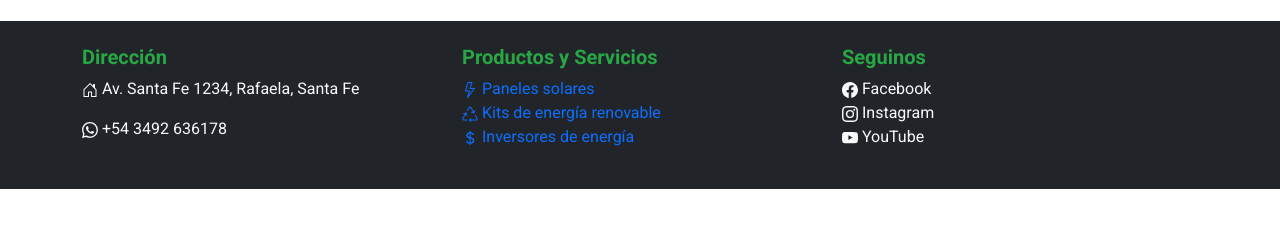
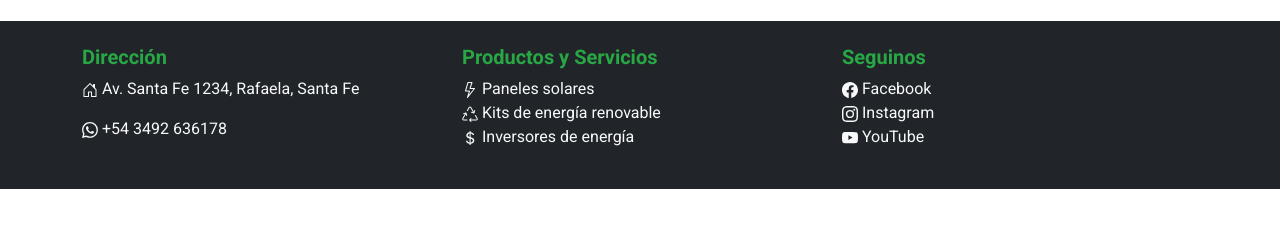
Before and after one commit to mauroR5Helvecia/tpdsw2024htmlycss, a website: page contacto.html in a window 1280 px wide. Shown: the part 502-730 px from the top of the page. Drawn offline with nearby package versions, Linux system fonts and the light colour scheme.

Commit message:
Correccion footer

```diff
--- a/contacto.html
+++ b/contacto.html
@@ -152,13 +152,13 @@
             <div class="col-md-4">
                 <h5 class="fw-bold">Productos y Servicios</h5>
                 <ul class="list-unstyled">
-                    <li></li><a href="https://listado.mercadolibre.com.ar/paneles-solares" target="_blank"><li><svg xmlns="http://www.w3.org/2000/svg" width="16" height="16" fill="currentColor" class="bi bi-lightning" viewBox="0 0 16 16">
+                    <li></li><a href="https://listado.mercadolibre.com.ar/paneles-solares" class="text-light" target="_blank"><li><svg xmlns="http://www.w3.org/2000/svg" width="16" height="16" fill="currentColor" class="bi bi-lightning" viewBox="0 0 16 16">
                         <path d="M5.52.359A.5.5 0 0 1 6 0h4a.5.5 0 0 1 .474.658L8.694 6H12.5a.5.5 0 0 1 .395.807l-7 9a.5.5 0 0 1-.873-.454L6.823 9.5H3.5a.5.5 0 0 1-.48-.641zM6.374 1 4.168 8.5H7.5a.5.5 0 0 1 .478.647L6.78 13.04 11.478 7H8a.5.5 0 0 1-.474-.658L9.306 1z"/>
                       </svg> Paneles solares</li></a>
-                    <li><a href="https://listado.mercadolibre.com.ar/kits-de-energ%C3%ADa-renovable#D[A:kits%20de%20energ%C3%ADa%20renovable]" target="_blank"><svg xmlns="http://www.w3.org/2000/svg" width="16" height="16" fill="currentColor" class="bi bi-recycle" viewBox="0 0 16 16">
+                    <li><a href="https://listado.mercadolibre.com.ar/kits-de-energ%C3%ADa-renovable#D[A:kits%20de%20energ%C3%ADa%20renovable]" class="text-light" target="_blank"><svg xmlns="http://www.w3.org/2000/svg" width="16" height="16" fill="currentColor" class="bi bi-recycle" viewBox="0 0 16 16">
                         <path d="M9.302 1.256a1.5 1.5 0 0 0-2.604 0l-1.704 2.98a.5.5 0 0 0 .869.497l1.703-2.981a.5.5 0 0 1 .868 0l2.54 4.444-1.256-.337a.5.5 0 1 0-.26.966l2.415.647a.5.5 0 0 0 .613-.353l.647-2.415a.5.5 0 1 0-.966-.259l-.333 1.242zM2.973 7.773l-1.255.337a.5.5 0 1 1-.26-.966l2.416-.647a.5.5 0 0 1 .612.353l.647 2.415a.5.5 0 0 1-.966.259l-.333-1.242-2.545 4.454a.5.5 0 0 0 .434.748H5a.5.5 0 0 1 0 1H1.723A1.5 1.5 0 0 1 .421 12.24zm10.89 1.463a.5.5 0 1 0-.868.496l1.716 3.004a.5.5 0 0 1-.434.748h-5.57l.647-.646a.5.5 0 1 0-.708-.707l-1.5 1.5a.5.5 0 0 0 0 .707l1.5 1.5a.5.5 0 1 0 .708-.707l-.647-.647h5.57a1.5 1.5 0 0 0 1.302-2.244z"/>
                       </svg> Kits de energía renovable</a></li>
-                    <li><a href="https://listado.mercadolibre.com.ar/inversor-de-energia" target="_blank"><svg xmlns="http://www.w3.org/2000/svg" width="16" height="16" fill="currentColor" class="bi bi-currency-dollar" viewBox="0 0 16 16">
+                    <li><a href="https://listado.mercadolibre.com.ar/inversor-de-energia" class="text-light" target="_blank"><svg xmlns="http://www.w3.org/2000/svg" width="16" height="16" fill="currentColor" class="bi bi-currency-dollar" viewBox="0 0 16 16">
                         <path d="M4 10.781c.148 1.667 1.513 2.85 3.591 3.003V15h1.043v-1.216c2.27-.179 3.678-1.438 3.678-3.3 0-1.59-.947-2.51-2.956-3.028l-.722-.187V3.467c1.122.11 1.879.714 2.07 1.616h1.47c-.166-1.6-1.54-2.748-3.54-2.875V1H7.591v1.233c-1.939.23-3.27 1.472-3.27 3.156 0 1.454.966 2.483 2.661 2.917l.61.162v4.031c-1.149-.17-1.94-.8-2.131-1.718zm3.391-3.836c-1.043-.263-1.6-.825-1.6-1.616 0-.944.704-1.641 1.8-1.828v3.495l-.2-.05zm1.591 1.872c1.287.323 1.852.859 1.852 1.769 0 1.097-.826 1.828-2.2 1.939V8.73z"/>
                       </svg> Inversores de energía</li></a>
                 </ul>
```
